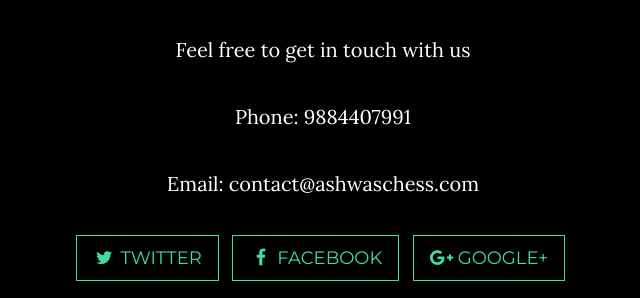
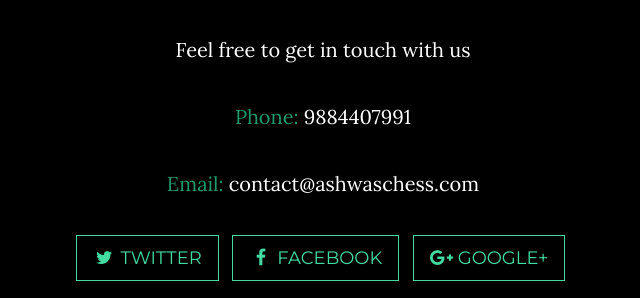
Before and after one commit to projectclubgit/chess-academy, a PHP site: page / in a window 1280 px wide. Shown: the part 3579-3877 px from the top of the page, without its empty margins (317-957 px from the left). Run offline with PHP 8.4, Linux system fonts and the light colour scheme; some libraries are stand-ins or nearby versions.

Commit message:
Somebody messed up while merging. Fixed

```diff
--- a/css/style.css
+++ b/css/style.css
@@ -88,3 +88,6 @@
 .tab-content {
     background-color: #000000;
 }
+.high-text{
+	color: #1d9b6c;
+}
```
